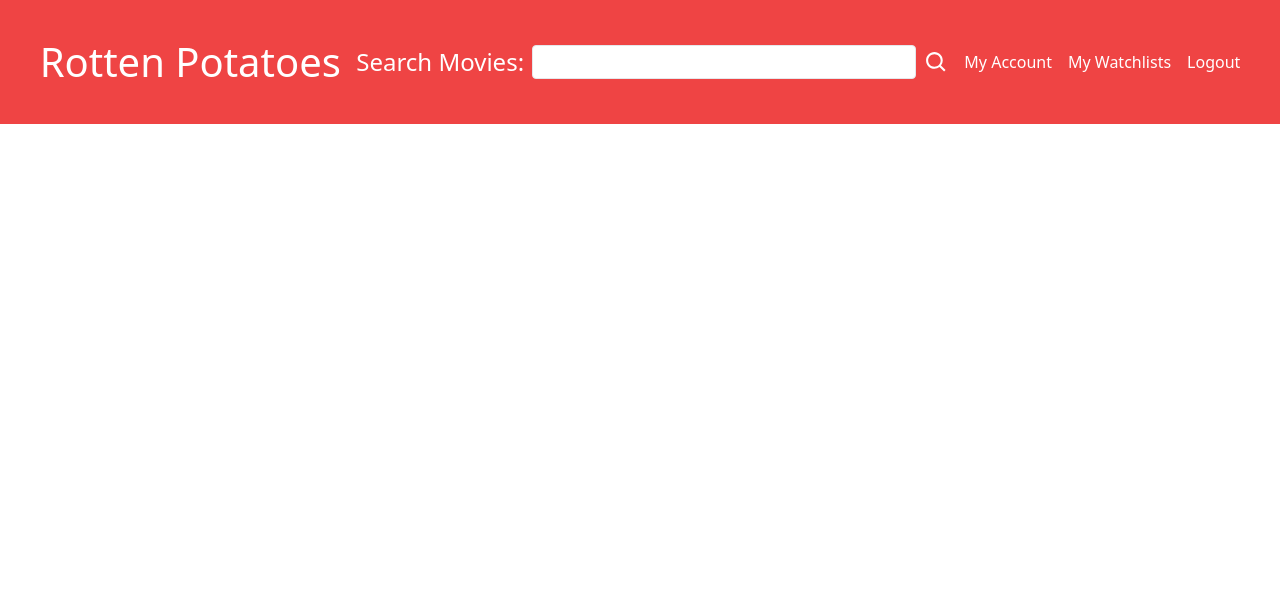
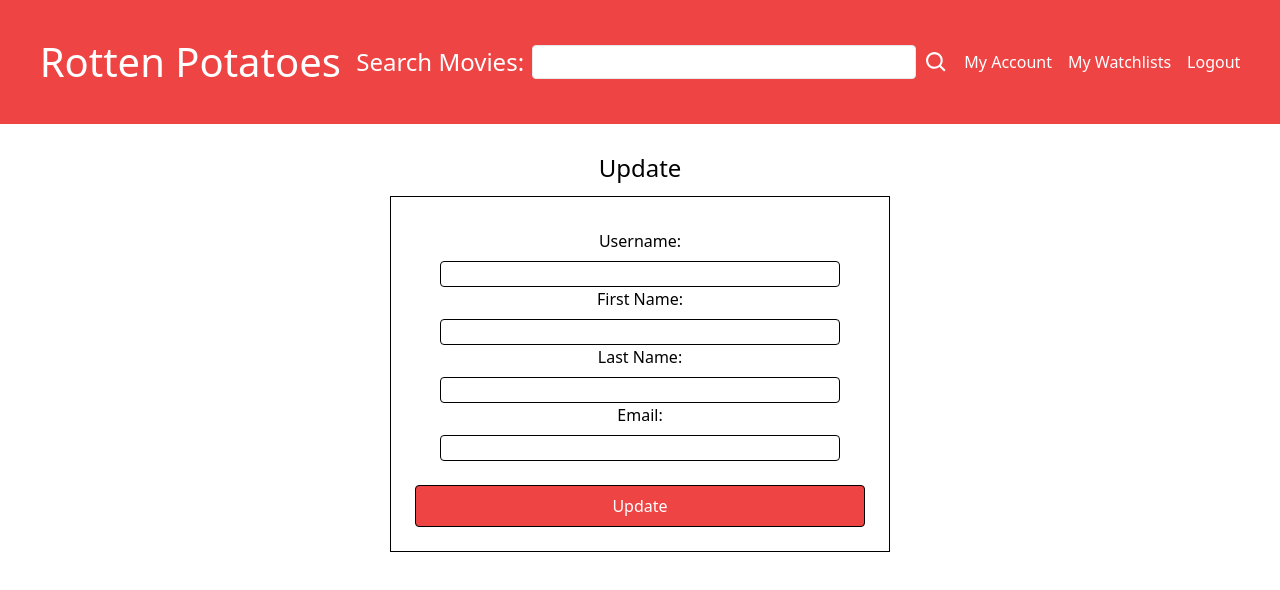
Before and after one commit to Robertsnemeth/Rotten-Potatoes, a React (Vite) app in the folder Rotten_Potatoes/client/: page /rotten_potatoes/user/account in a window 1280 px wide. Shown: the top 590 px of the page. Built offline with nearby package versions, Linux system fonts and the light colour scheme; no server answers; sample sign-in values are in the browser's storage.

Commit message:
created accounts page and updating is working

```diff
--- a/Rotten_Potatoes/client/src/App.jsx
+++ b/Rotten_Potatoes/client/src/App.jsx
@@ -5,6 +5,7 @@ import NavBar from './components/NavBar';
 import RegistrationForm from './components/RegistrationForm';
 import UserPageWatchlist from './components/UserPageWatchlist';
 import HomePage from './views/HomePage';
+import UserPageAccount from './views/UserPageAccount';
 
 function App() {
 
@@ -28,6 +29,7 @@ function App() {
             <Route element={<LoginForm/>} path="/rotten_potatoes/login"/>
             <Route element={<RegistrationForm/>} path="/rotten_potatoes/registration"/>
             <Route element={<UserPageWatchlist/>} path="/rotten_potatoes/user/watchlist"/>
+            <Route element={<UserPageAccount/>} path="/rotten_potatoes/user/account"/>
           </Routes>
       </BrowserRouter>
     </div>
--- /dev/null
+++ b/Rotten_Potatoes/client/src/views/UserPageAccount.jsx
@@ -0,0 +1,108 @@
+import { useState, useEffect } from 'react';
+import axios from 'axios';
+import { useNavigate } from "react-router-dom";
+const USER_URL = "http://localhost:8000/api/rotten_potatoes/user/";
+
+const UserPageAccount = () => {
+
+    const [ dataChange, setDataChange ] = useState("");
+    const [ user, setUser ] = useState({});
+    const [ userName, setUserName ] = useState("");
+    const [ firstName, setFirstName ] = useState("");
+    const [ lastName, setLastName ] = useState("");
+    const [ email, setEmail ] = useState("");
+    const [ formErrors, setFormErrors ] = useState({})
+
+    const accessToken = localStorage.getItem('accessToken');
+    const userId = localStorage.getItem('userId');
+
+    const navigate = useNavigate();
+
+    const handleUserName = (e) => {
+        setUserName(e.target.value)
+    };
+    const handleFirstName = (e) => {
+        setFirstName(e.target.value)
+    };
+    const handleLastName = (e) => {
+        setLastName(e.target.value)
+    };
+    const handleEmail = (e) => {
+        setEmail(e.target.value)
+    };
+
+    const handleSubmit = (e) => {
+        e.preventDefault();
+        axios.put(`${USER_URL}${userId}`,{
+            userName,
+            firstName,
+            lastName,
+            email
+            })
+            .then(res => console.log(res))
+            .catch(err => console.log(err))
+            navigate("/");
+        };
+
+    useEffect(() => {
+        axios.get(
+            "http://localhost:8000/api/rotten_potatoes/current_user",
+            {headers:
+                {'Authorization': `Bearer ${accessToken}`}
+            },
+            {withCredentials: true}
+        )
+            .then((res) => {
+                // console.log(res);
+                setUser(res.data.user);
+                setUserName(res.data.user.userName);
+                setFirstName(res.data.user.firstName);
+                setLastName(res.data.user.lastName);
+                setEmail(res.data.user.email);
+            })
+            .catch(err => console.log(err))
+    }, [dataChange]);
+
+  return (
+    <>
+    {accessToken ?
+        <div>
+        <div className='flex flex-col items-center'>
+            <h1 className="text-2xl m-3">Update {user.userName}</h1>
+        <form onSubmit={handleSubmit} className="w-[500px] border border-black p-4 flex flex-col">
+            <div className='flex'>
+                <section className='m-4'>
+                <div className="flex flex-col gap-2">
+                    {formErrors.userName && <p className="text-center text-red-500">{formErrors.userName.message}</p>}
+                        <label htmlFor="username">Username: </label>
+                        <input className="border border-black rounded w-[400px]" type="text" onChange={handleUserName} value={userName}/>
+                    </div>
+                    <div className="flex flex-col gap-2">
+                    {formErrors.firstName && <p className="text-center text-red-500">{formErrors.firstName.message}</p>}
+                        <label htmlFor="firstName">First Name: </label>
+                        <input className="border border-black rounded w-[400px]" type="text" onChange={handleFirstName} value={firstName}/>
+                    </div>
+                    <div className="flex flex-col gap-2">
+                    {formErrors.lastName && <p className="text-center text-red-500">{formErrors.lastName.message}</p>}
+                        <label htmlFor="lastName">Last Name: </label>
+                        <input className="border border-black rounded" type="text" onChange={handleLastName} value={lastName}/>
+                    </div>
+                    <div className="flex flex-col gap-2">
+                    {formErrors.email && <p className="text-center text-red-500">{formErrors.email.message}</p>}
+                        <label htmlFor="email">Email: </label>
+                        <input className="border border-black rounded" type="text" onChange={handleEmail} value={email}/>
+                    </div>
+                </section>
+            </div>
+                <button className="border border-black rounded p-2 m-2 bg-red-500 hover:bg-red-400 text-white">Update</button>
+        </form>
+    </div>        </div> :
+        <div>
+            <h1>Not Authorized</h1>
+        </div>
+    }
+    </>
+  )
+}
+
+export default UserPageAccount
```
